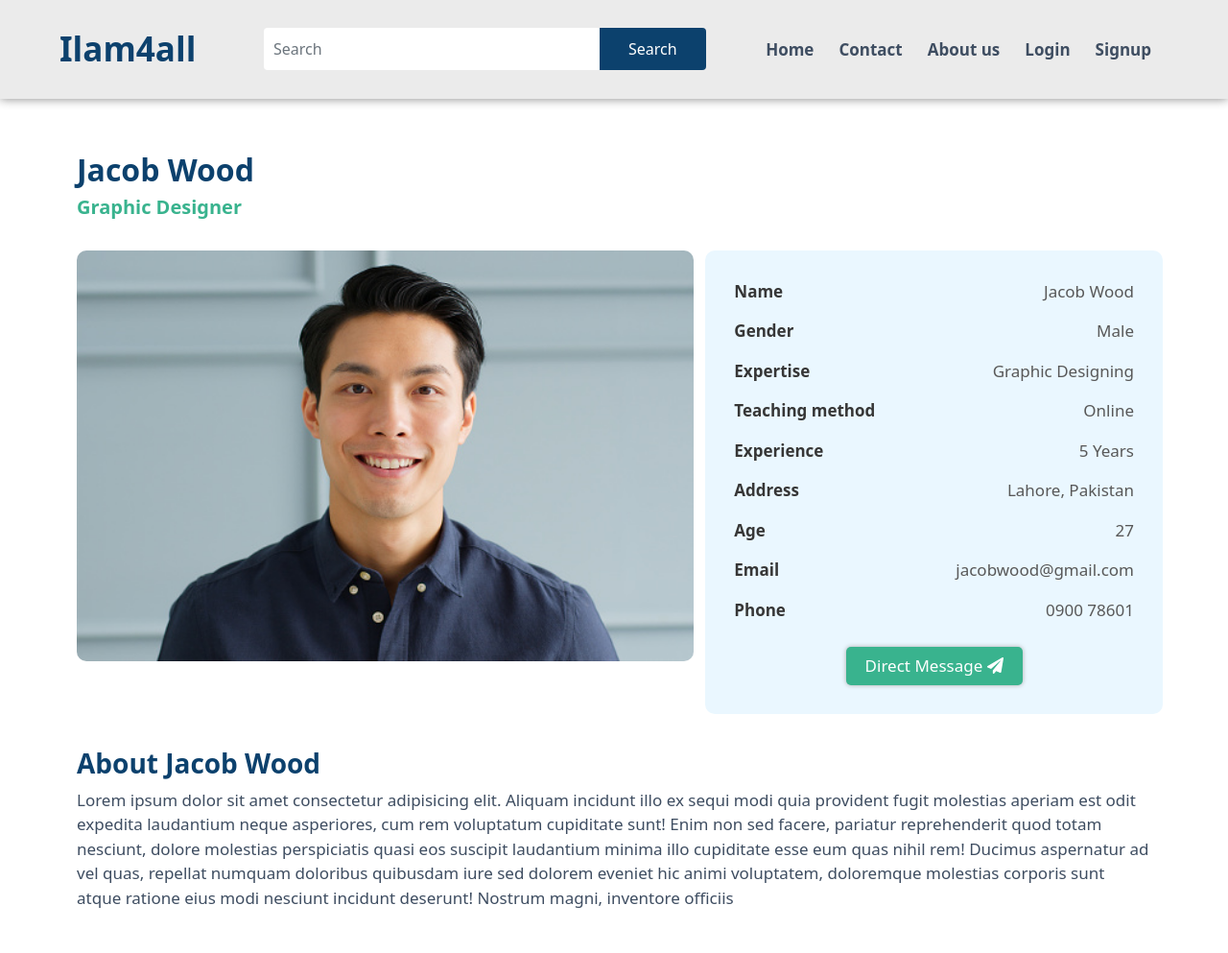
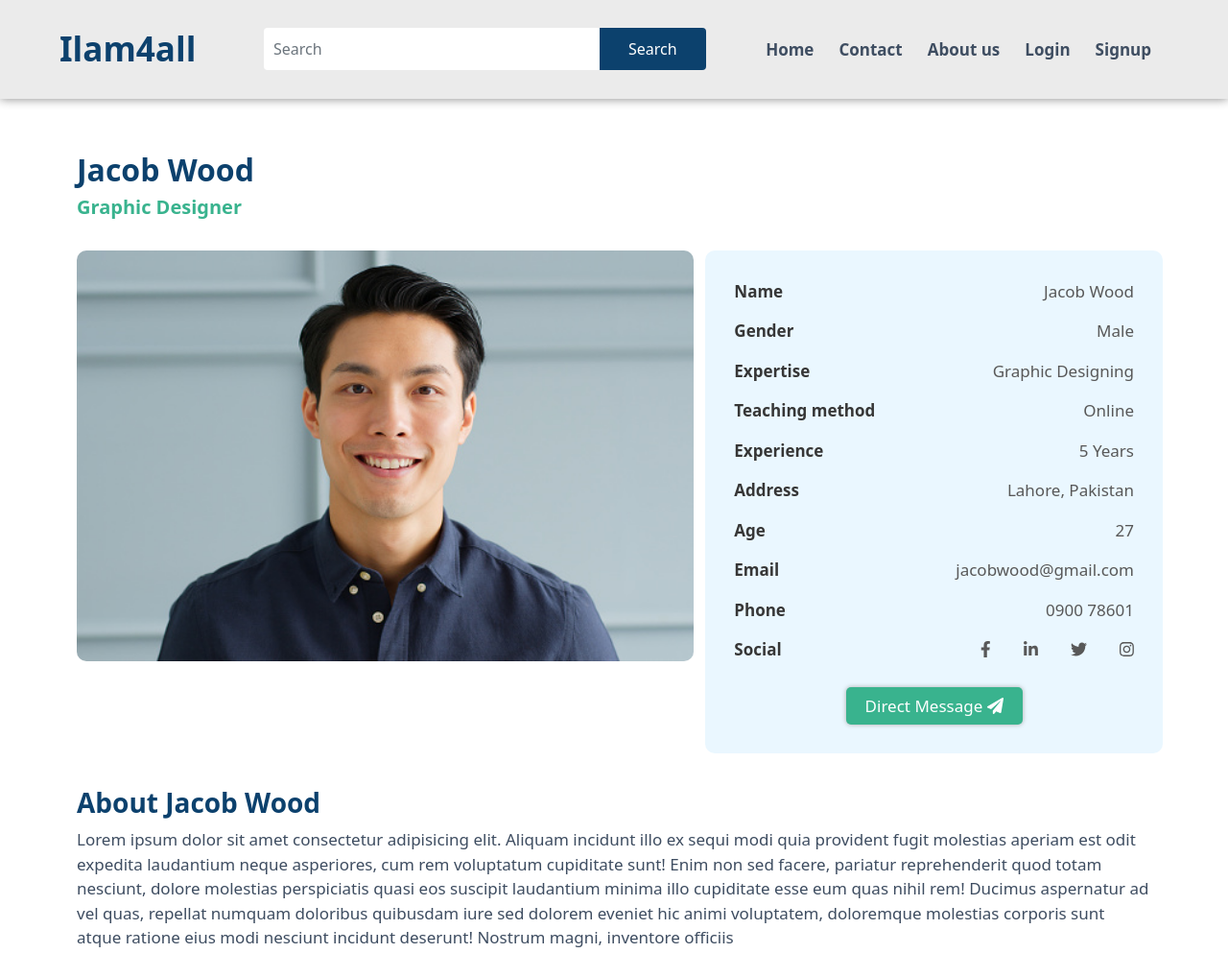
Before and after one commit to sheharyark017/stpw, a plain HTML site: page teacherProfile.html in a window 1280 px wide. Shown: the top 993 px of the page at 96% size. Drawn offline with nearby package versions, Linux system fonts and the light colour scheme.

Commit message:
added social links

```diff
--- a/css/profile.css
+++ b/css/profile.css
@@ -74,6 +74,21 @@ a:hover {
 .product-details-row p:nth-child(2) {
   font-size: 17px;
   color: #585858;
+}
+
+.product-details-row .links {
+  min-width: 160px;
+  display: flex;
+  justify-content: space-between;
+}
+
+.product-details-row .links a {
+  color: #585858;
+  font-size: 17px;
+}
+
+.product-details-row .links a:hover {
+  color: var(--green);
 }
 
 .message-btn {
--- a/teacherProfile.html
+++ b/teacherProfile.html
@@ -127,6 +127,15 @@
                             <div class="product-details-row">
                                 <p>Phone</p>
                                 <p>0900 78601</p>
+                            </div>
+                            <div class="product-details-row">
+                                <p>Social</p>
+                                <div class="links">
+                                    <a href=""><i class="fab fa-facebook-f"></i></a>
+                                    <a href=""><i class="fab fa-linkedin-in"></i></a>
+                                    <a href=""><i class="fab fa-twitter"></i></a>
+                                    <a href=""><i class="fab fa-instagram"></i></i></a>
+                                </div>
                             </div>
                             <div class="message-btn">
                                 <button>Direct Message <i class="fas fa-paper-plane"></i></button>
```
